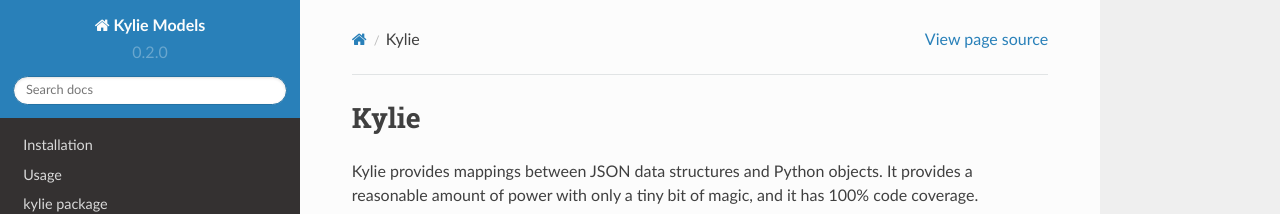
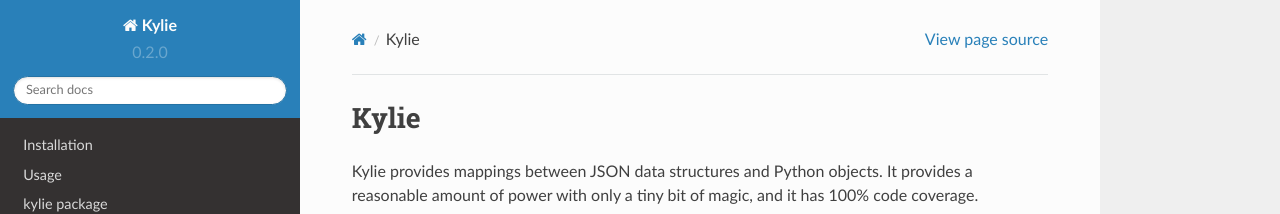
Before and after one commit to judy2k/kylie, a Sphinx documentation site: the page built from docs/index.rst, in a window 1280 px wide. Shown: the top 214 px of the page. Built offline with Sphinx 7.4.7 and the Read the Docs theme 2.0.0, drawn with Linux system fonts in a browser that asks for light colours.

Commit message:
Change docs title.

```diff
--- a/docs/conf.py
+++ b/docs/conf.py
@@ -58,7 +58,7 @@ source_suffix = '.rst'
 master_doc = 'index'
 
 # General information about the project.
-project = u'Kylie Models'
+project = u'Kylie'
 copyright = u'2015, Mark Smith'
 
 # The version info for the project you're documenting, acts as replacement
@@ -212,7 +212,7 @@ latex_elements = {
 # [howto/manual]).
 latex_documents = [
     ('index', 'kylie.tex',
-     u'Kylie Models Documentation',
+     u'Kylie Documentation',
      u'Mark Smith', 'manual'),
 ]
 
@@ -243,7 +243,7 @@ latex_documents = [
 # (source start file, name, description, authors, manual section).
 man_pages = [
     ('index', 'kylie',
-     u'Kylie Models Documentation',
+     u'Kylie Documentation',
      [u'Mark Smith'], 1)
 ]
 
@@ -258,7 +258,7 @@ man_pages = [
 #  dir menu entry, description, category)
 texinfo_documents = [
     ('index', 'kylie',
-     u'Kylie Models Documentation',
+     u'Kylie Documentation',
      u'Mark Smith',
      'kylie',
      'One line description of project.',
```
